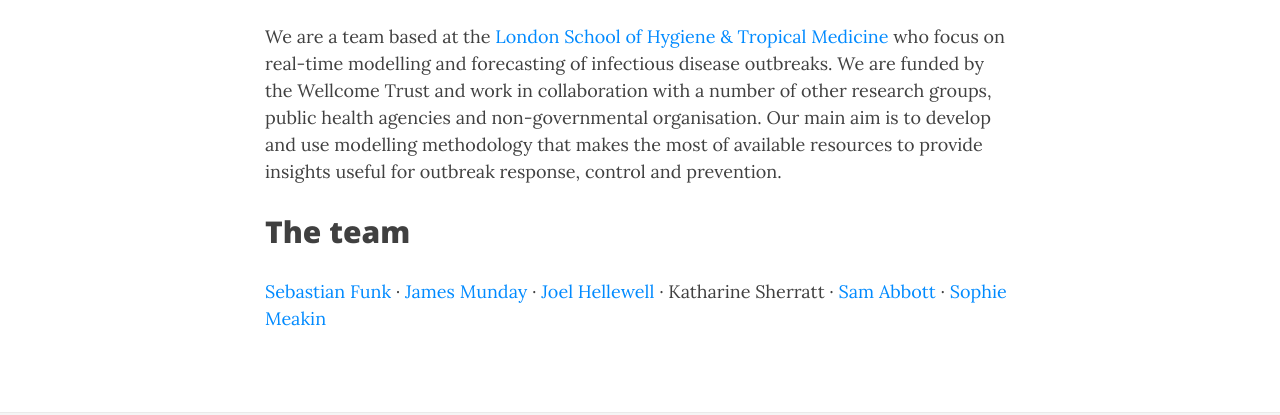
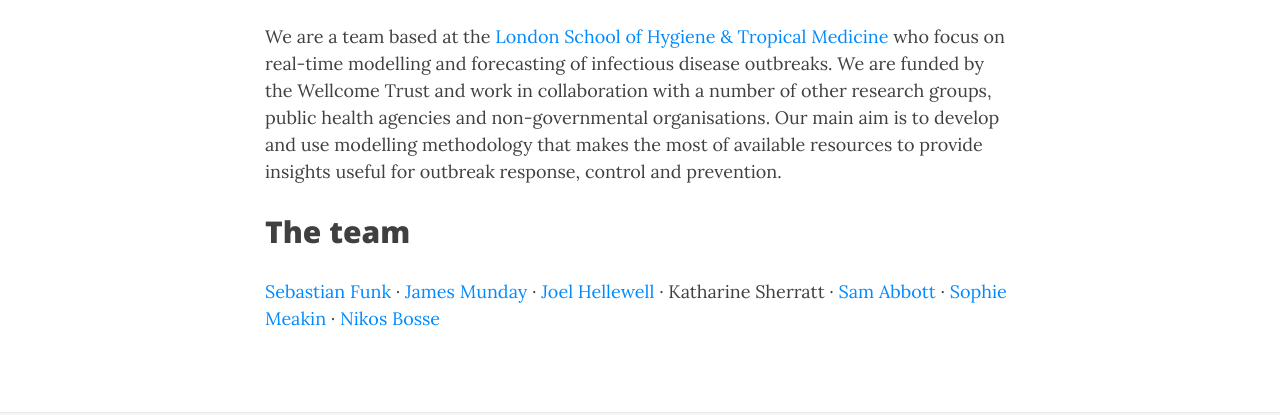
Before and after one commit to epiforecasts/jekyll-epiforecasts-website, a Jekyll site: the page built from aboutus.md, in a window 1280 px wide and 1008 px high. Shown: the part 362-777 px from the top of the window. Built offline with Jekyll 4.4.1, drawn with Linux system fonts in a browser that asks for light colours; nearby versions of some CDN libraries.

Commit message:
fix aboutus

```diff
--- a/aboutus.md
+++ b/aboutus.md
@@ -5,8 +5,8 @@
 ---
 
 ## The gist
-We are a team based at the [London School of Hygiene & Tropical Medicine](https://www.lshtm.ac.uk) who focus on real-time modelling and forecasting of infectious disease outbreaks. We are funded by the Wellcome Trust and work in collaboration with a number of other research groups, public health agencies and non-governmental organisation. Our main aim is to develop and use modelling methodology that makes the most of available resources to provide insights useful for outbreak response, control and prevention.
+We are a team based at the [London School of Hygiene & Tropical Medicine](https://www.lshtm.ac.uk) who focus on real-time modelling and forecasting of infectious disease outbreaks. We are funded by the Wellcome Trust and work in collaboration with a number of other research groups, public health agencies and non-governmental organisations. Our main aim is to develop and use modelling methodology that makes the most of available resources to provide insights useful for outbreak response, control and prevention.
 
 ## The team
 
-[Sebastian Funk](https://www.lshtm.ac.uk/aboutus/people/funk.sebastian) · [James Munday](https://www.lshtm.ac.uk/aboutus/people/munday.james) · [Joel Hellewell](https://www.lshtm.ac.uk/aboutus/people/Hellewell.Joel) · Katharine Sherratt · [Sam Abbott](https://www.samabbott.co.uk/) · [Sophie Meakin](https://warwick.ac.uk/fac/sci/mathsys/people/students/2015intake/meakin)
+[Sebastian Funk](https://www.lshtm.ac.uk/aboutus/people/funk.sebastian) · [James Munday](https://www.lshtm.ac.uk/aboutus/people/munday.james) · [Joel Hellewell](https://www.lshtm.ac.uk/aboutus/people/Hellewell.Joel) · Katharine Sherratt · [Sam Abbott](https://www.samabbott.co.uk/) · [Sophie Meakin](https://www.lshtm.ac.uk/aboutus/people/meakin.sophie) · [Nikos Bosse](https://followtheargument.org/about)
```
